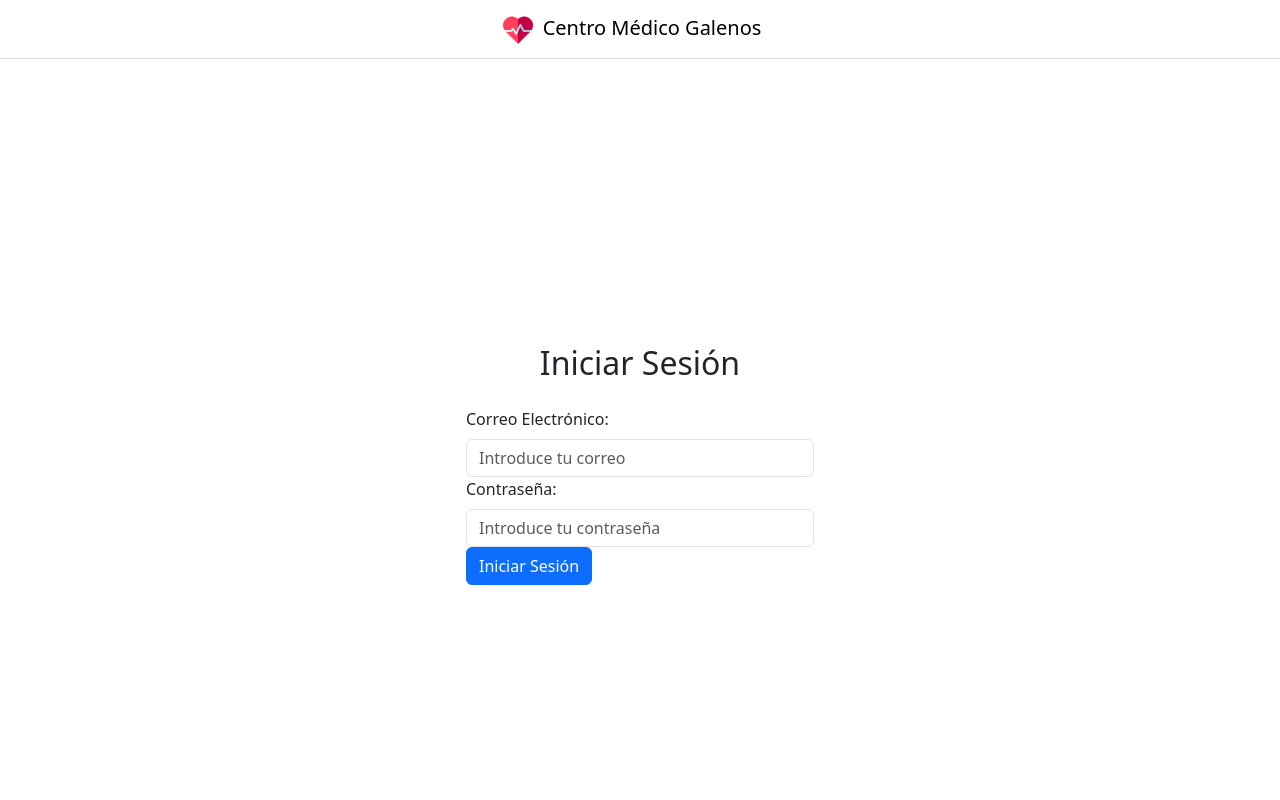
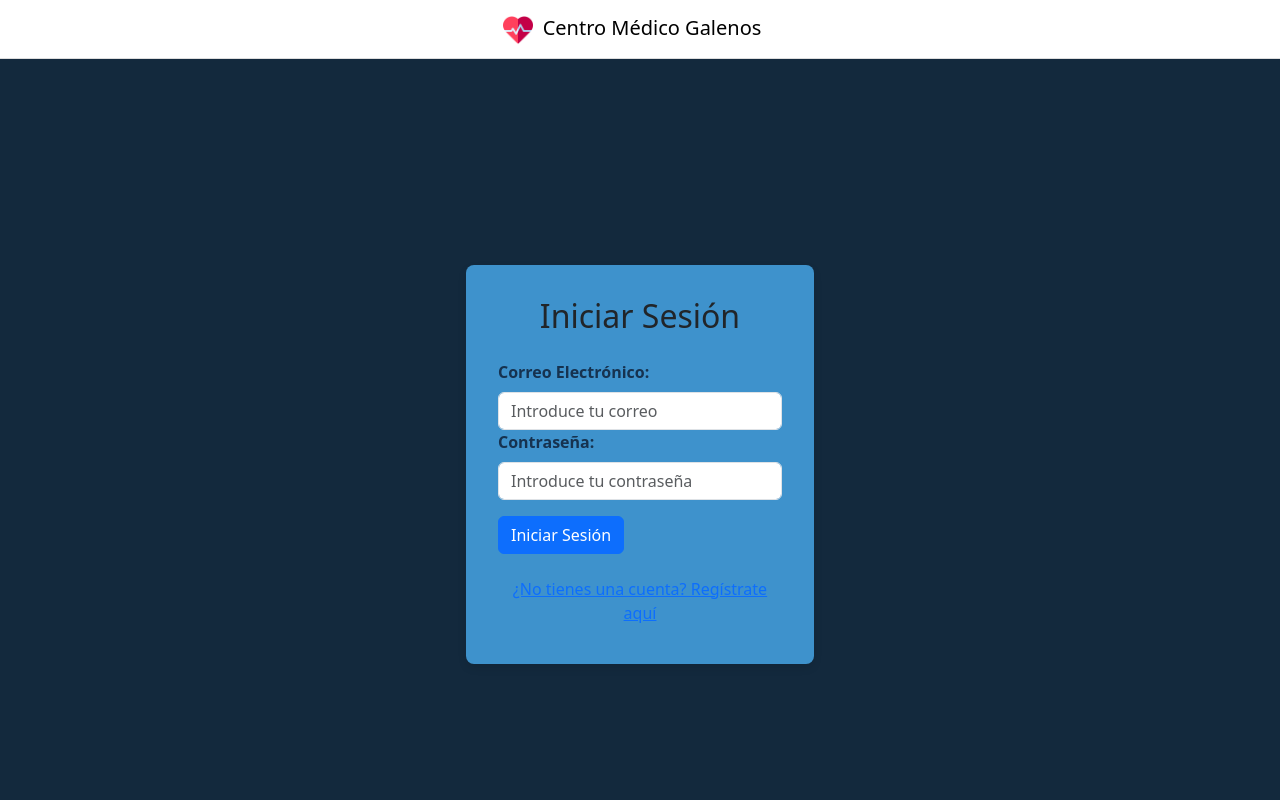
Before and after one commit to sofiwiwiwi/Proyecto-LPWWW, a React (Vite) app in the folder frontend/: page / in a window 1280 px wide. Shown: the top 800 px of the page. Built offline with nearby package versions, Linux system fonts and the light colour scheme.

Commit message:
update login 1.0

```diff
--- /dev/null
+++ b/frontend/src/components/Login.css
@@ -0,0 +1,67 @@
+/* Definir colores */
+:root {
+    --celestial-blue: #3E92CC;
+    --lapis-lazuli: #2a628f;
+    --prussian-blue: #13293d;
+    --prussian-blue2: #16324f;
+    --indigo-dye: #18435a;
+  }
+
+
+.login-container {
+    background-color: var(--celestial-blue);
+    padding: 2rem;
+    border-radius: 8px;
+    box-shadow: 0 4px 8px rgba(0, 0, 0, 0.1);
+  }
+
+  h2 {
+    color: var(--prussian-blue);
+    font-size: 2rem;
+    margin-bottom: 1.5rem;
+  }
+
+  .form-label {
+    color: var(--prussian-blue2);
+    font-weight: bold;
+  }
+
+  .form-control {
+    border-radius: 6px;
+    border: 1px solid var(--lapis-lazuli);
+    background-color: var(--celestial-blue);
+    color: var(--blue-dark);
+  }
+
+  .form-control:focus {
+    border-color: var(--indigo-dye);
+    box-shadow: 0 0 0 0.2rem rgba(30, 136, 229, 0.25); /* sombra azul al enfocarse */
+  }
+
+  button {
+    background-color: var(--indigo-dye);
+    color: white;
+    border: none;
+    border-radius: 6px;
+    padding: 0.8rem 1.5rem;
+    font-weight: bold;
+    cursor: pointer;
+    transition: background-color 0.3s ease;
+  }
+
+  button:hover {
+    background-color: var(--prussian-blue);
+  }
+
+  button:disabled {
+    background-color: var(--lapis-lazuli);
+    cursor: not-allowed;
+  }
+
+  .alert-danger {
+    background-color: var(--prussian-blue);
+    color: white;
+    border-radius: 8px;
+    padding: 1rem;
+    margin-top: 1rem;
+  }
--- a/frontend/src/components/Login.jsx
+++ b/frontend/src/components/Login.jsx
@@ -1,38 +1,35 @@
 import React, { useState } from "react";
-import { gql, useMutation } from "@apollo/client";
-import { useAuth } from "../authContext";
-import { Container, Row, Col, Form, Button, Alert } from "react-bootstrap";
-
-const LOGIN_MUTATION = gql`
-  mutation Login($input: LoginInput!) {
-    login(input: $input) {
-      token
-      user {
-        id
-        name
-        email
-        role
-      }
-    }
-  }
-`;
+import { useNavigate } from "react-router-dom";  // Importa el hook useNavigate
+import { Form, Button, Alert, Container, Row, Col } from "react-bootstrap";
+import { useAuth } from "../authContext";  // Asumiendo que tienes este hook para manejar el login
+import "./Login.css";
 
 const Login = () => {
   const [email, setEmail] = useState("");
   const [password, setPassword] = useState("");
   const { login } = useAuth();
-  const [loginMutation, { loading, error }] = useMutation(LOGIN_MUTATION);
+  const [loading, setLoading] = useState(false);
+  const [error, setError] = useState(null);
+  const navigate = useNavigate();  // Usamos el hook useNavigate para la redirección
 
   const handleSubmit = async (e) => {
     e.preventDefault();
+
+    setLoading(true);
+    setError(null); // Limpiamos el error anterior
+
     try {
-      const { data } = await loginMutation({
-        variables: { input: { email, password } },
-      });
-      login(data.login.token, data.login.user);
-      alert(`Bienvenido, ${data.login.user.name}`);
+      // Lógica para manejar el login
+      // Suponiendo que tienes una función `login` que autentica al usuario
+      const user = await login(email, password);
+
+      alert(`Bienvenido, ${user.name}`);
+      // Si el login es exitoso, redirige a la página principal (ajustar ruta según sea necesario)
+      navigate("/dashboard");  // O a la página a la que desees redirigir
     } catch (err) {
-      alert(`Error al iniciar sesión: ${err.message}`);
+      setError(err.message);
+    } finally {
+      setLoading(false);
     }
   };
 
@@ -40,38 +37,49 @@ const Login = () => {
     <Container className="d-flex justify-content-center align-items-center" style={{ height: "100vh" }}>
       <Row className="w-100">
         <Col xs={12} md={6} lg={4} className="mx-auto">
+          <div className="login-container">
             <div className="text-center mb-4">
               <h2>Iniciar Sesión</h2>
             </div>
             <Form onSubmit={handleSubmit}>
               <Form.Group controlId="formEmail">
-              <Form.Label>Correo Electrónico:</Form.Label>
+                <Form.Label className="form-label">Correo Electrónico:</Form.Label>
                 <Form.Control
                   type="email"
                   placeholder="Introduce tu correo"
                   value={email}
                   onChange={(e) => setEmail(e.target.value)}
                   required
+                  className="form-control"
                 />
               </Form.Group>
 
               <Form.Group controlId="formPassword">
-              <Form.Label>Contraseña:</Form.Label>
+                <Form.Label className="form-label">Contraseña:</Form.Label>
                 <Form.Control
                   type="password"
                   placeholder="Introduce tu contraseña"
                   value={password}
                   onChange={(e) => setPassword(e.target.value)}
                   required
+                  className="form-control"
                 />
               </Form.Group>
 
-            <Button variant="primary" type="submit" block disabled={loading}>
+              <Button variant="primary" type="submit" block disabled={loading} className="mt-3">
                 {loading ? "Cargando..." : "Iniciar Sesión"}
               </Button>
             </Form>
 
-          {error && <Alert variant="danger" className="mt-3">Error: {error.message}</Alert>}
+            {error && <Alert variant="danger" className="mt-3 alert-danger">Error: {error}</Alert>}
+
+            {/* Botón para redirigir al registro */}
+            <div className="text-center mt-3">
+              <Button variant="link" onClick={() => navigate("/register")}>
+                ¿No tienes una cuenta? Regístrate aquí
+              </Button>
+            </div>
+          </div>
         </Col>
       </Row>
     </Container>
--- a/frontend/src/components/Register.jsx
+++ b/frontend/src/components/Register.jsx
@@ -1,6 +1,7 @@
 import React, { useState } from "react";
 import { gql, useMutation } from "@apollo/client";
 import { useAuth } from "../authContext";
+import { useNavigate } from "react-router-dom";  // Hook para redirigir al login
 
 const REGISTER_MUTATION = gql`
   mutation Register($input: RegisterInput!) {
@@ -23,6 +24,7 @@ const Register = () => {
   const [role, setRole] = useState("Paciente");
   const [specialty, setSpecialty] = useState("");
   const { login } = useAuth();
+  const navigate = useNavigate();  // Para redirigir al login
 
   const [registerMutation, { loading, error }] = useMutation(REGISTER_MUTATION);
 
@@ -48,6 +50,11 @@ const Register = () => {
       });
       login(data.register.token, data.register.user);
       alert(`Registro exitoso. Bienvenido, ${data.register.user.name}`);
+
+      // Redirige al login después de un registro exitoso
+      navigate("/login");  // Asumiendo que la ruta /login existe en tu configuración de rutas
+
+      // Resetea los campos del formulario
       setName("");
       setEmail("");
       setPassword("");
--- a/frontend/src/index.css
+++ b/frontend/src/index.css
@@ -23,6 +23,7 @@ a:hover {
 }
 
 body {
+  background-color:  #13293d;
   margin: 0;
   display: flex;
   flex-direction: column;
@@ -81,16 +82,3 @@ button:focus,
 button:focus-visible {
   outline: 4px auto -webkit-focus-ring-color;
 }
-
-@media (prefers-color-scheme: light) {
-  :root {
-    color: #213547;
-    background-color: #ffffff;
-  }
-  a:hover {
-    color: #747bff;
-  }
-  button {
-    background-color: #f9f9f9;
-  }
-}
--- a/frontend/src/main.jsx
+++ b/frontend/src/main.jsx
@@ -1,15 +1,25 @@
 import React from "react";
 import ReactDOM from "react-dom/client";
+import { BrowserRouter as Router, Routes, Route } from "react-router-dom";  // Añadimos BrowserRouter como Router
 import App from "./App";
 import ApolloProviderWrapper from "./apolloClient";
 import { AuthProvider } from "./authContext";
-import "./index.css";
+import Login from "./components/Login";
+import Register from "./components/Register";
+import './index.css';
 import 'bootstrap/dist/css/bootstrap.min.css';
 
 ReactDOM.createRoot(document.getElementById("root")).render(
   <ApolloProviderWrapper>
     <AuthProvider>
-      <App />
+      <Router> {/* Aquí agregamos BrowserRouter */}
+        <Routes>
+          {/* Definimos las rutas principales */}
+          <Route path="/" element={<App />} />
+          <Route path="/login" element={<Login />} />
+          <Route path="/register" element={<Register />} />
+        </Routes>
+      </Router>
     </AuthProvider>
   </ApolloProviderWrapper>
 );
```
Lines whose indentation alone changed are shown as unchanged.
